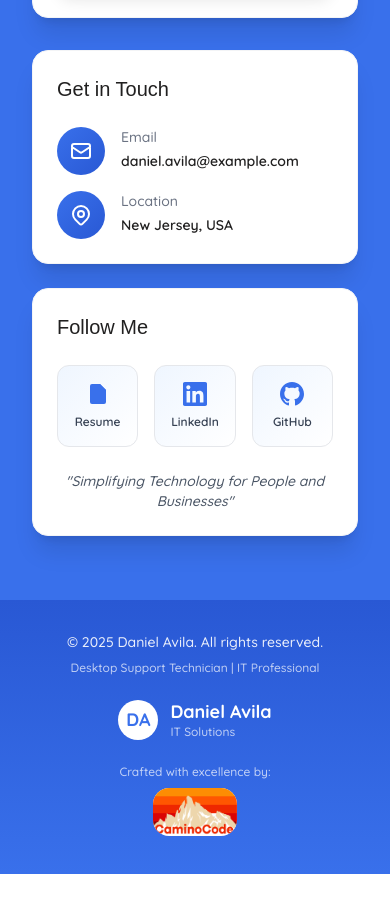
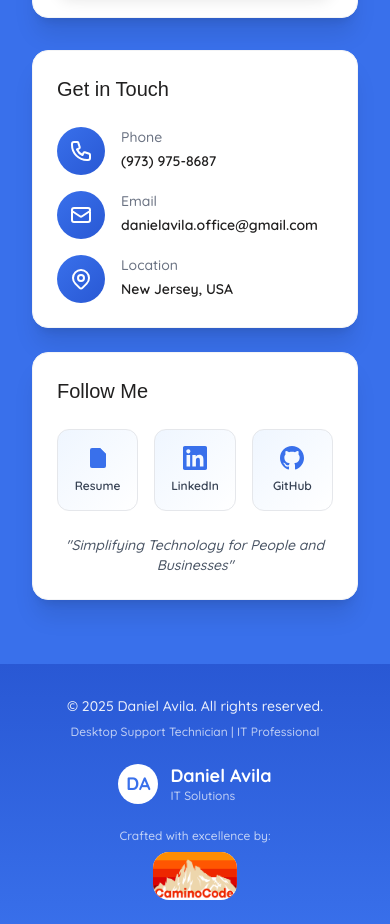
Before and after one commit to FavioJasso/DanielAvila, a Next.js app: page / in a window 390 px wide. Shown: the part 6413-7337 px from the top of the page. Before the commit the page ends 7287 px from the top, so only its background shows below. Built offline with nearby package versions, Linux system fonts and the light colour scheme; a web font is replaced by a local one.

Commit message:
Add phone contact and update email in contact section
Introduced a phone contact block with icon to the 'Get in Touch' section and updated the email address to danielavila.office@gmail.com. Also improved layout of social links by enabling flex-wrap for better responsiveness.

```diff
--- a/src/app/page.tsx
+++ b/src/app/page.tsx
@@ -895,14 +895,38 @@ export default function Home() {
                             strokeLinecap="round"
                             strokeLinejoin="round"
                             strokeWidth={2}
+                            d="M3 5a2 2 0 012-2h3.28a1 1 0 01.948.684l1.498 4.493a1 1 0 01-.502 1.21l-2.257 1.13a11.042 11.042 0 005.516 5.516l1.13-2.257a1 1 0 011.21-.502l4.493 1.498a1 1 0 01.684.949V19a2 2 0 01-2 2h-1C9.716 21 3 14.284 3 6V5z"
+                          />
+                        </svg>
+                      </div>
+                      <div>
+                        <p className="text-sm text-gray-500 mb-1">Phone</p>
+                        <p className="text-sm md:text-base font-semibold text-[#212020]">
+                          (973) 975-8687
+                        </p>
+                      </div>
+                    </div>
+
+                    <div className="flex items-start gap-4">
+                      <div className="w-12 h-12 rounded-full bg-gradient-to-br from-[#3970EB] to-[#2958d4] flex items-center justify-center flex-shrink-0">
+                        <svg
+                          className="w-6 h-6 text-white"
+                          fill="none"
+                          stroke="currentColor"
+                          viewBox="0 0 24 24"
+                        >
+                          <path
+                            strokeLinecap="round"
+                            strokeLinejoin="round"
+                            strokeWidth={2}
                             d="M3 8l7.89 5.26a2 2 0 002.22 0L21 8M5 19h14a2 2 0 002-2V7a2 2 0 00-2-2H5a2 2 0 00-2 2v10a2 2 0 002 2z"
                           />
                         </svg>
                       </div>
                       <div>
                         <p className="text-sm text-gray-500 mb-1">Email</p>
-                        <p className="text-sm md:text-base font-semibold text-[#212020]">
-                          daniel.avila@example.com
+                        <p className="text-sm md:text-base font-semibold text-[#212020] break-all">
+                          danielavila.office@gmail.com
                         </p>
                       </div>
                     </div>
@@ -943,7 +967,7 @@ export default function Home() {
                   <h3 className="text-xl md:text-2xl font-bold text-[#212020] mb-6">
                     Follow Me
                   </h3>
-                  <div className="flex gap-4">
+                  <div className="flex flex-wrap gap-4">
                     <a
                       href="/Resume - Daniel Avila.pdf"
                       target="_blank"
```
